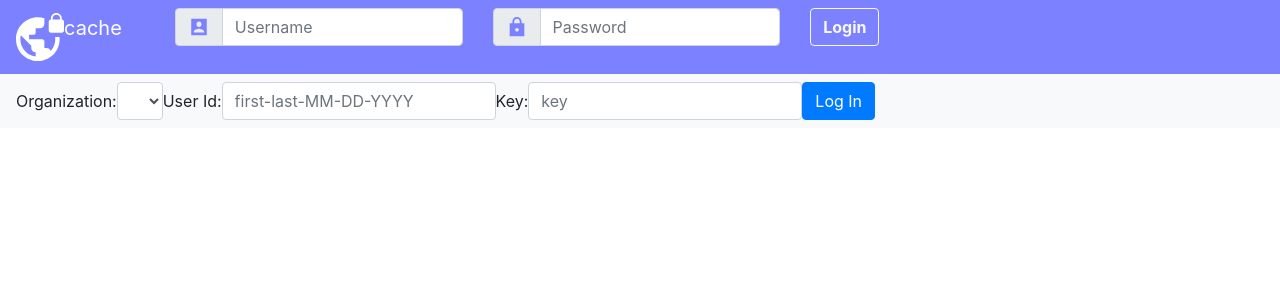
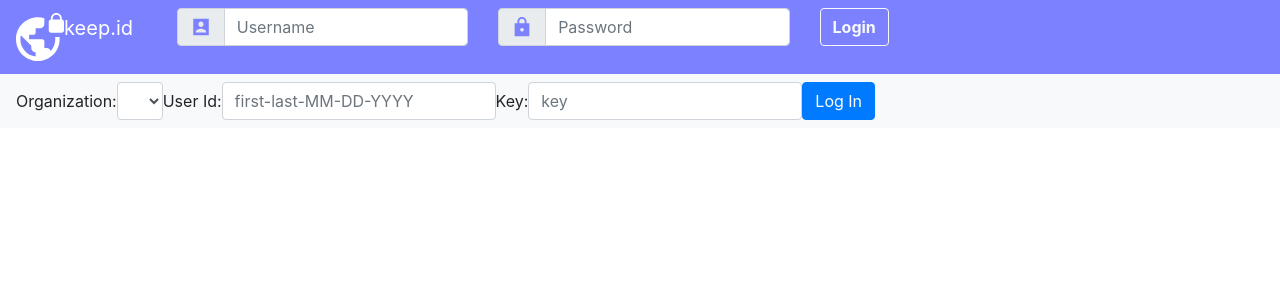
Before and after one commit to crchong1/senior_design_2019, a React (Create React App) app in the folder client/: page / in a window 1280 px wide. Shown: the top 300 px of the page. Built offline with nearby package versions, Linux system fonts and the light colour scheme.

Commit message:
changed name to keep.id

```diff
--- a/client/package.json
+++ b/client/package.json
@@ -1,5 +1,5 @@
 {
-  "name": "cache",
+  "name": "keep.ID",
   "version": "0.1.0",
   "private": true,
   "dependencies": {
@@ -47,7 +47,7 @@
     "style-loader": "0.13.1",
     "url-loader": "0.5.7",
     "webpack": "1.14.0",
-    "webpack-dev-server": "1.16.2",
+    "webpack-dev-server": ">=3.1.11",
     "webpack-manifest-plugin": "1.1.0",
     "whatwg-fetch": "2.0.2",
     "@types/react-dom": "^16.9.2",
--- a/client/src/components/Header.tsx
+++ b/client/src/components/Header.tsx
@@ -22,7 +22,7 @@ class Header extends Component {
                     height="48"
                     className="d-inline-block align-top"
                   />
-                    cache
+                    keep.id
                 </Navbar.Brand>
               </Col>
               <Col sm={4}>
```
